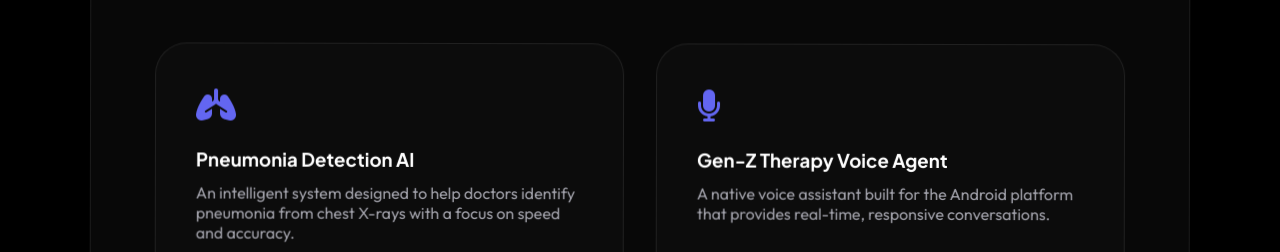
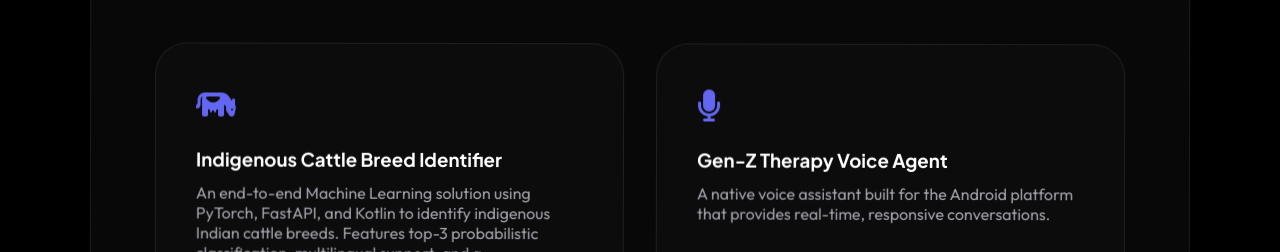
Before and after one commit to Soorajr005/Portfolio, a website built with Vite: page index.html in a window 1280 px wide. Shown: the part 3217-3469 px from the top of the page. Built offline with nearby package versions, Linux system fonts and the light colour scheme.

Commit message:
Update project to Indigenous Cattle Breed Identifier

```diff
--- a/index.html
+++ b/index.html
@@ -210,12 +210,11 @@
                     </div>
                     <div class="project-grid">
                         <div class="project-item">
-                            <div class="p-icon"><i class="fas fa-lungs"></i></div>
-                            <h3>Pneumonia Detection AI</h3>
-                            <p>An intelligent system designed to help doctors identify pneumonia from chest X-rays with
-                                a focus on speed and accuracy.</p>
+                            <div class="p-icon"><i class="fas fa-cow"></i></div>
+                            <h3>Indigenous Cattle Breed Identifier</h3>
+                            <p>An end-to-end Machine Learning solution using PyTorch, FastAPI, and Kotlin to identify indigenous Indian cattle breeds. Features top-3 probabilistic classification, multilingual support, and a comprehensive breed wiki.</p>
                             <div class="p-links">
-                                <a href="https://github.com/Soorajr005/pneumonia-detection" target="_blank">Source <i
+                                <a href="https://github.com/SoorajR005" target="_blank">Source <i
                                         class="fab fa-github"></i></a>
                             </div>
                         </div>
```
